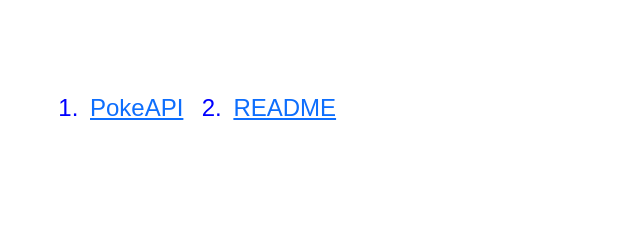
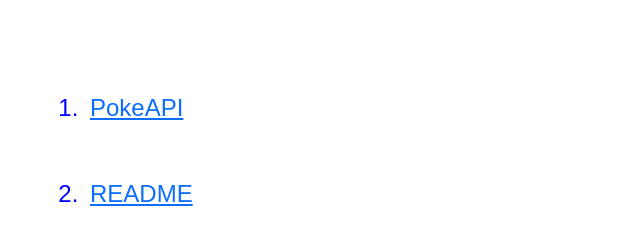
Before and after one commit to Allister-gitBeyond/PokeAPI, a plain HTML site: page index.html in a window 1280 px wide. Shown: the whole page, without its empty margins (0-640 px from the left). Drawn offline with nearby package versions, Linux system fonts and the light colour scheme.

Commit message:
Updated index CSS

```diff
--- a/index.css
+++ b/index.css
@@ -14,6 +14,9 @@ div     {   margin: 5px;
 
 ol      {   display: flex;
 
+            flex-direction: column;
+            flex-wrap: wrap;
+
             font-size: 24px;
             font-family: sans-serif;
 
@@ -25,5 +28,8 @@ ol      {   display: flex;
             color: blue;    }
 
 
-li      {   margin: 20px;
+li      {   height: auto;
+            width: auto;
+
+            margin: 20px;
             padding: 5px;   }
```
